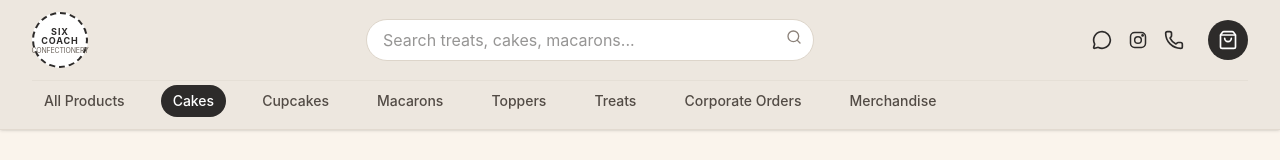
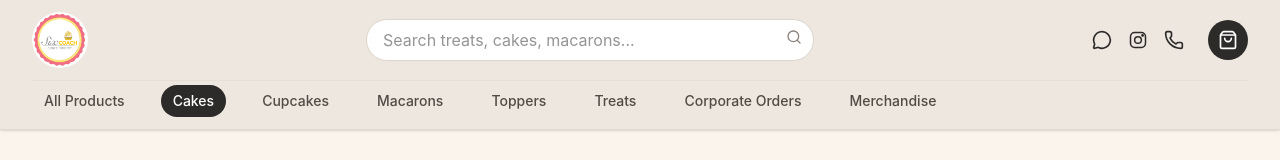
Before and after one commit to YolandaMashaba/SixCoachConfectioneryWebApp, a React (Vite) app: page / in a window 1280 px wide. Shown: the top 160 px of the page. Built offline with nearby package versions, Linux system fonts and the light colour scheme.

Commit message:
feat: Replace logo text with image in App component

```diff
--- a/src/App.jsx
+++ b/src/App.jsx
@@ -219,12 +219,16 @@ export default function App() {
           <div className="flex items-center justify-between h-20">
 
             {/* Logo */}
-            <div className="flex items-center space-x-3 cursor-pointer" onClick={() => setSelectedCategory('All Products')}>
-              <div className="w-14 h-14 rounded-full border-2 border-[#2D2B2A] border-dashed flex flex-col items-center justify-center p-1 text-center bg-white">
-                <span className="text-[9px] font-bold tracking-widest uppercase text-[#2D2B2A] leading-none">SIX COACH</span>
-                <span className="text-[7px] tracking-tight text-[#6B635B] uppercase leading-none mt-0.5">CONFECTIONERY</span>
-              </div>
-            </div>
+            <div
+  className="flex items-center space-x-3 cursor-pointer"
+  onClick={() => setSelectedCategory('All Products')}
+>
+  <img
+    src="/images/logo.jpeg"
+    alt="Six Coach Confectionery Logo"
+    className="h-14 w-14 object-contain rounded-full"
+  />
+</div>
 
             {/* Search Bar */}
             <div className="flex-1 max-w-md mx-6">
```
Also changed, not shown: public/images/logo.jpeg (added).
